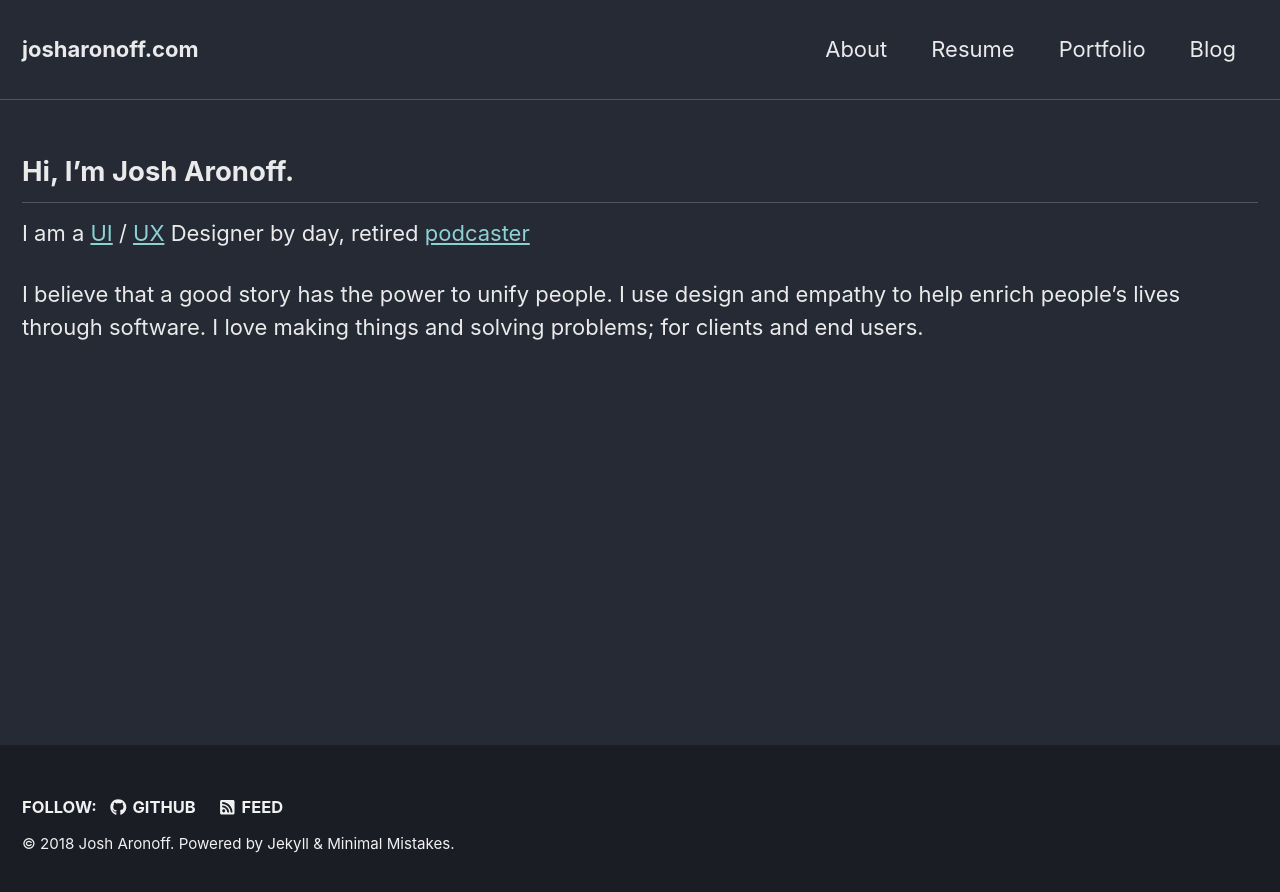
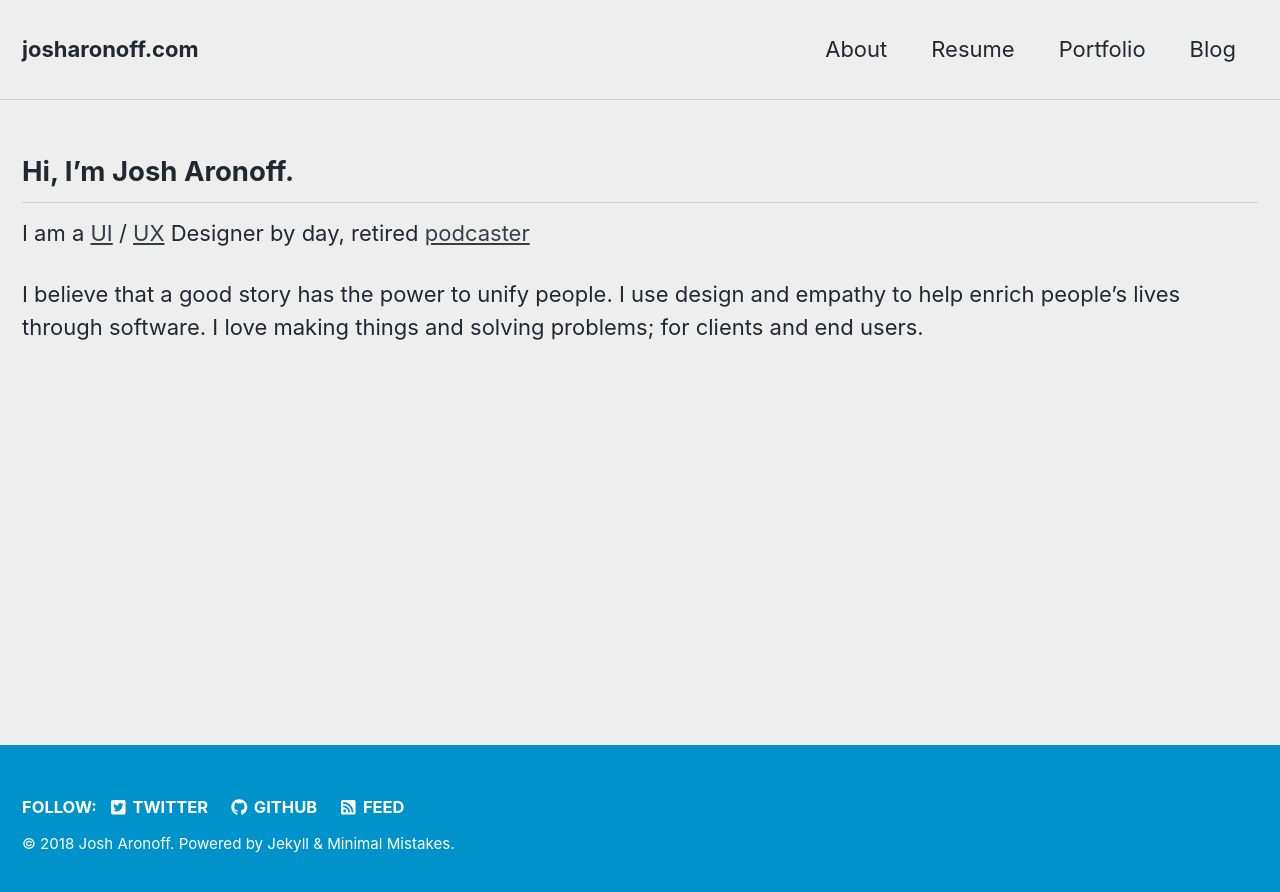
Before and after one commit to jaronoff/jaronoff.github.io, a Jekyll site: the page built from index.md, in a window 1280 px wide. Shown: the top 892 px of the page. Built offline with Jekyll 4.4.1, drawn with Linux system fonts in a browser that asks for light colours; nearby versions of some CDN libraries; our own code applies the rules of GitHub Pages for plain Markdown files.

Commit message:
theme change

```diff
--- a/_config.yml
+++ b/_config.yml
@@ -5,7 +5,7 @@
 # For technical reasons, this file is *NOT* reloaded automatically when you use
 # `jekyll serve`. If you change this file, please restart the server process.
 
-minimal_mistakes_skin    : "dark" # "air", "aqua", "contrast", "dark", "dirt", "neon", "mint", "plum", "sunrise"
+minimal_mistakes_skin    : "air" # "air", "aqua", "contrast", "dark", "dirt", "neon", "mint", "plum", "sunrise"
 
 # Site Settings
 locale                   : "en-US"
@@ -68,7 +68,7 @@
 
 # Social Sharing
 twitter:
-  username               :
+  username               : jaronoff
 facebook:
   username               :
   app_id                 :
```
